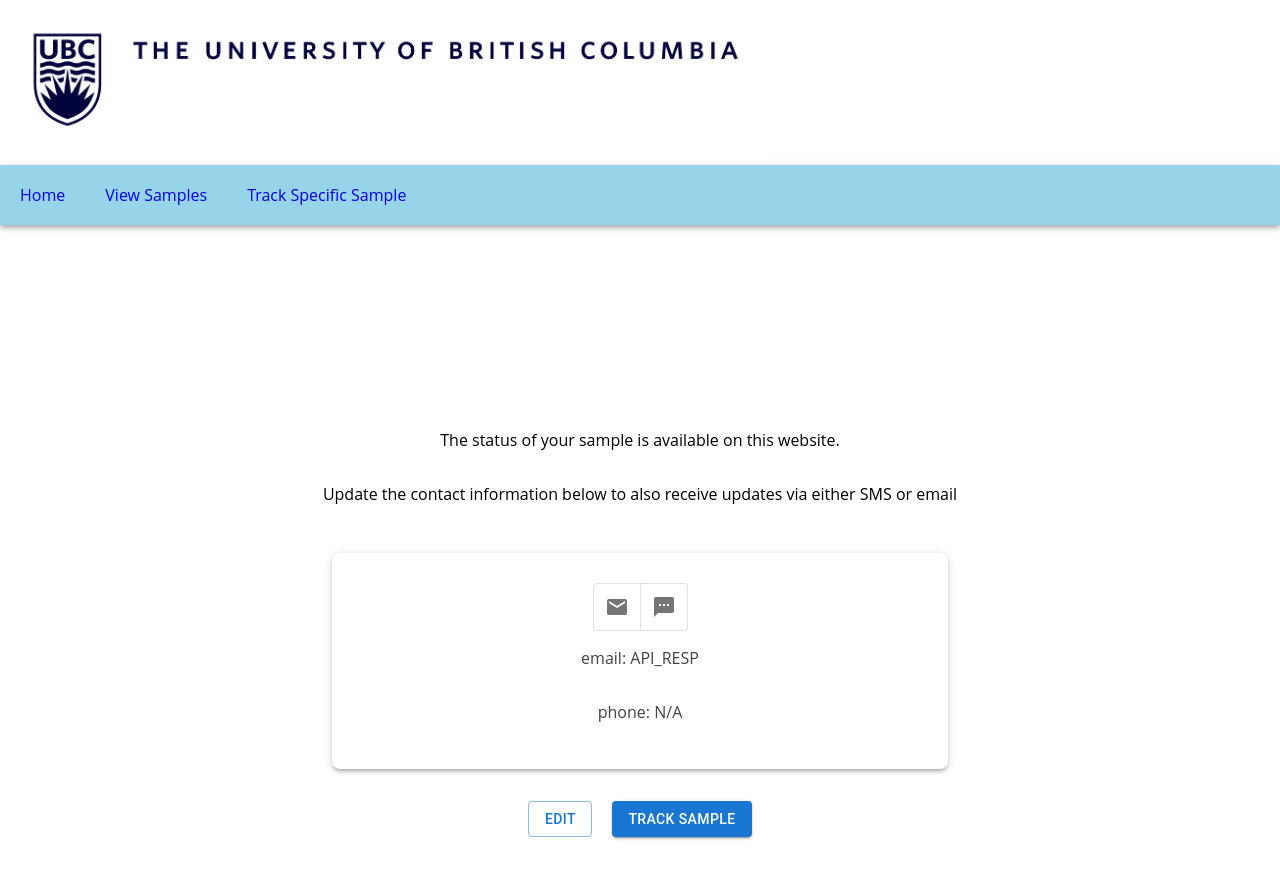
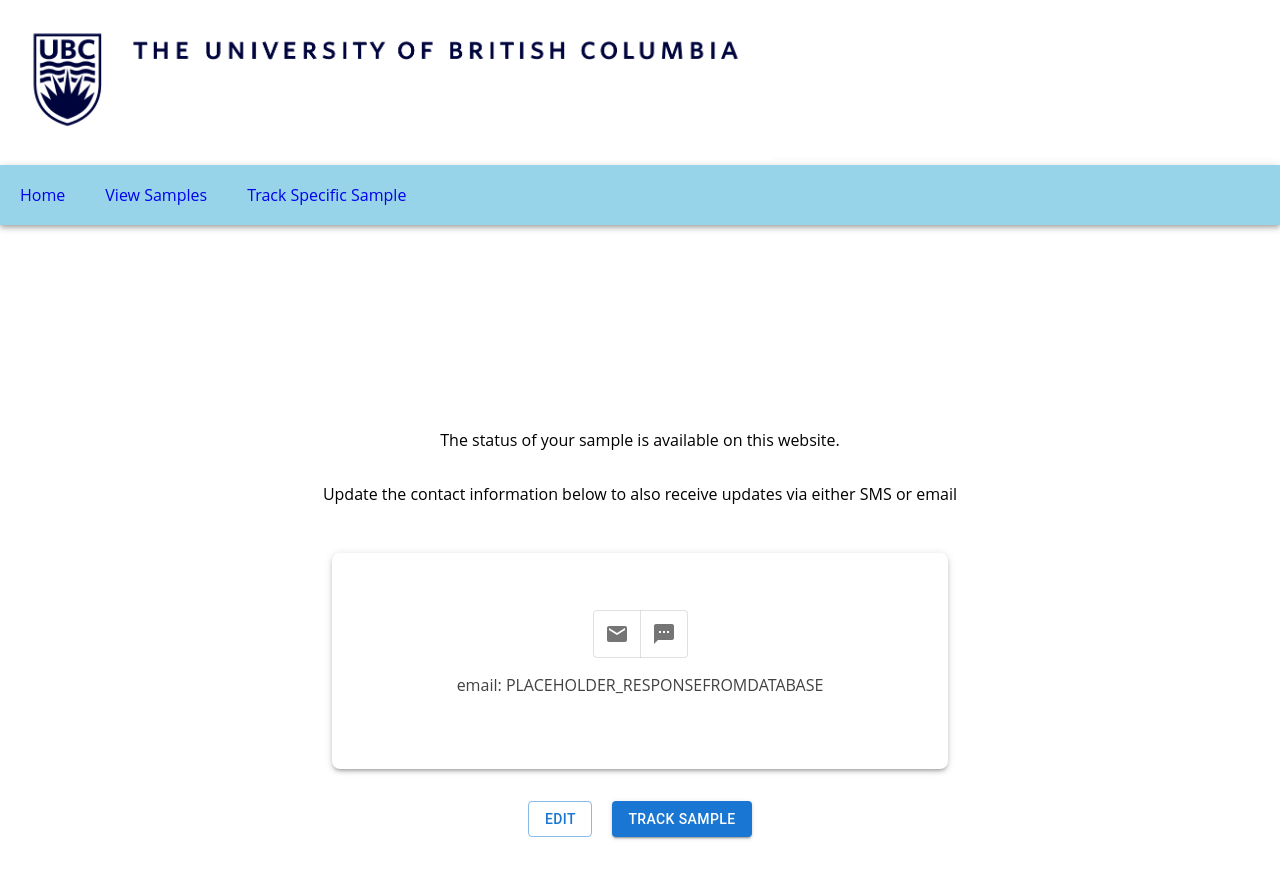
Before and after one commit to UBC-CIC/harm-reduction, a React (Create React App) app: page /Track in a window 1280 px wide. Both pictures are taken after a click on the button "TRACK". Shown: the top 878 px of the page. Built offline with nearby package versions, Linux system fonts and the light colour scheme; no server answers.

Commit message:
updated view contact page

```diff
--- a/src/pages/trackSample.js
+++ b/src/pages/trackSample.js
@@ -31,7 +31,7 @@ const TrackSample = () => {
             console.log('try api')
             // const resp = await fetch('https://9gon1waa9a.execute-api.us-west-2.amazonaws.com/getitem');
             // let contactinfo = resp.json(); //grab contact info from item
-            setContactState('API_RESP');
+            setContactState('PLACEHOLDER_RESPONSEFROMDATABASE');
             setPageState(1);
         }catch(err){
             // no response -> item doesn't exist
@@ -50,7 +50,7 @@ const TrackSample = () => {
 
     const verifyContact = async () => {
         console.log(enteredOTP);
-        const verifyResp = await VerifyOTP(enteredOTP, referenceID, contactbyemail);
+        const verifyResp = await VerifyOTP(newContact, enteredOTP, referenceID, contactbyemail);
         // if success
         // if(!verifyResp) setDisplayError(true); //if OTP is incorrect
 
@@ -135,8 +135,8 @@ const TrackSample = () => {
                             <SmsIcon />
                         </ToggleButton>
                     </ToggleButtonGroup>
-                    <p>email: {contactbyemail ? `${contact}` : 'N/A'}</p>
-                    <p>phone: {contactbyemail ? 'N/A' : `${contact}`}</p>
+                    {contactbyemail && <p>email: {contact}</p>}
+                    {!contactbyemail && <p>phone: {contact}</p>}
                 </Box>
                 <Box
                     display="flex"
```
